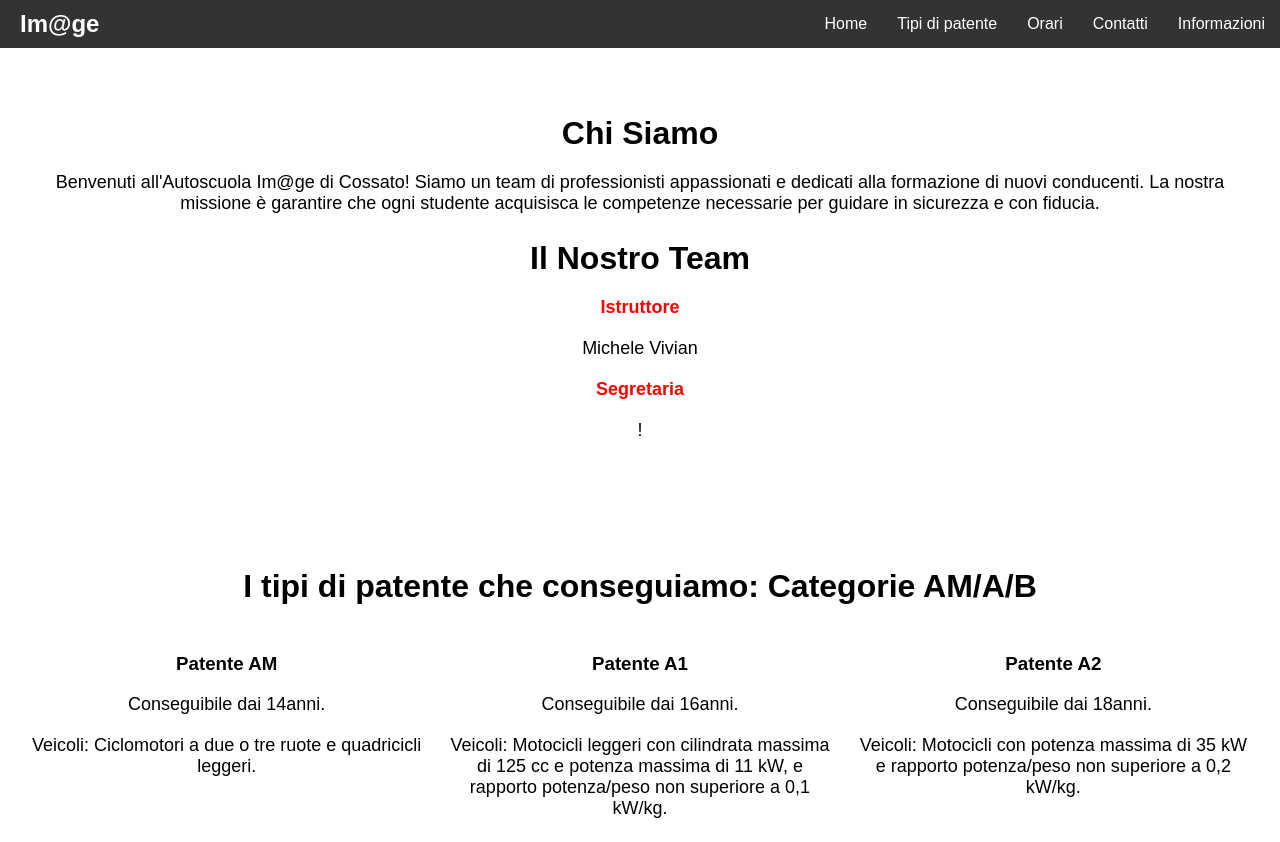
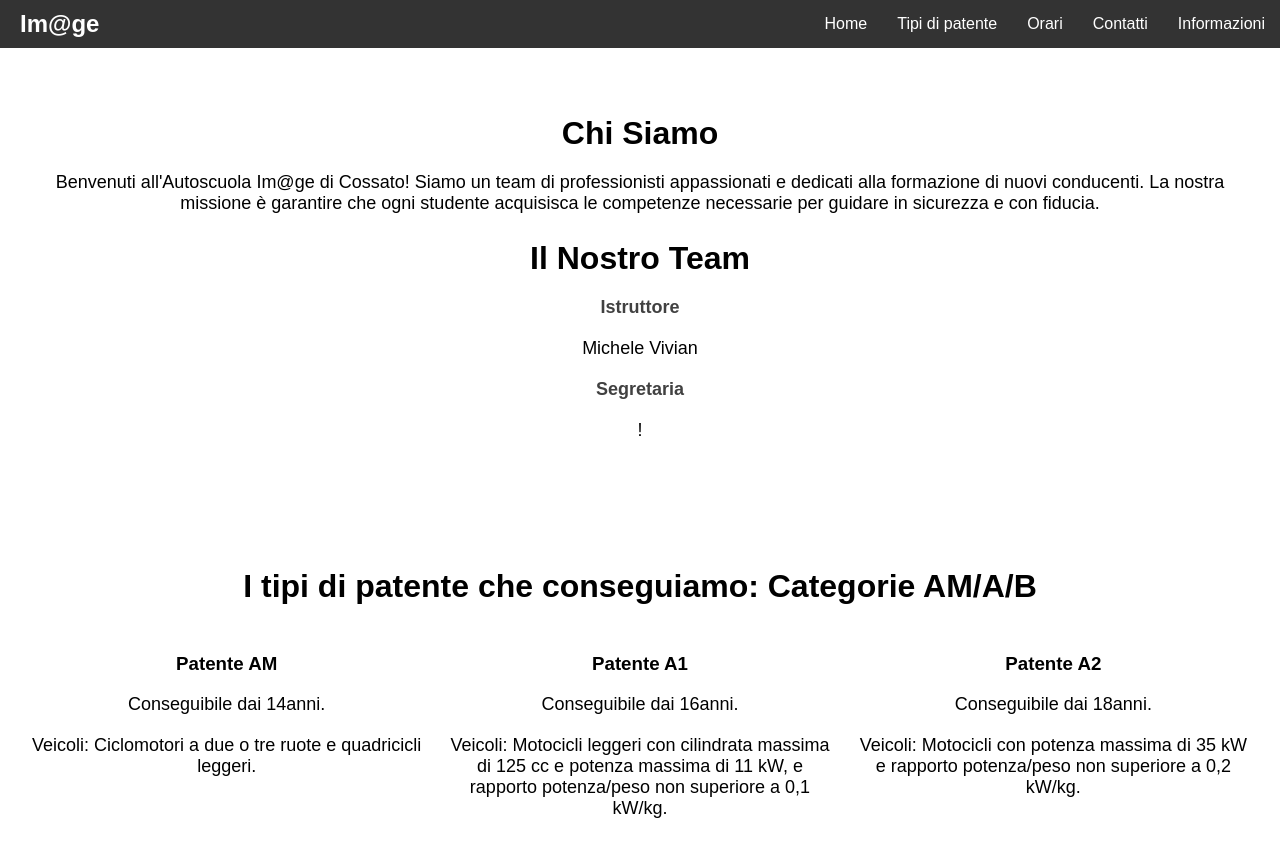
Before and after one commit to OUTLET17/Autoscuola-Im-ge, a plain HTML site: page index.html in a window 1280 px wide. Shown: the top 842 px of the page. Drawn offline with Linux system fonts and the light colour scheme; a web font is replaced by a local one.

Commit message:
Update index.css

```diff
--- a/index.css
+++ b/index.css
@@ -184,7 +184,7 @@ footer a:hover {
 }
 
 .role {
-    color: red;
+    color: rgb(65, 65, 65);
 }
 
 #mappa-2 {
```
